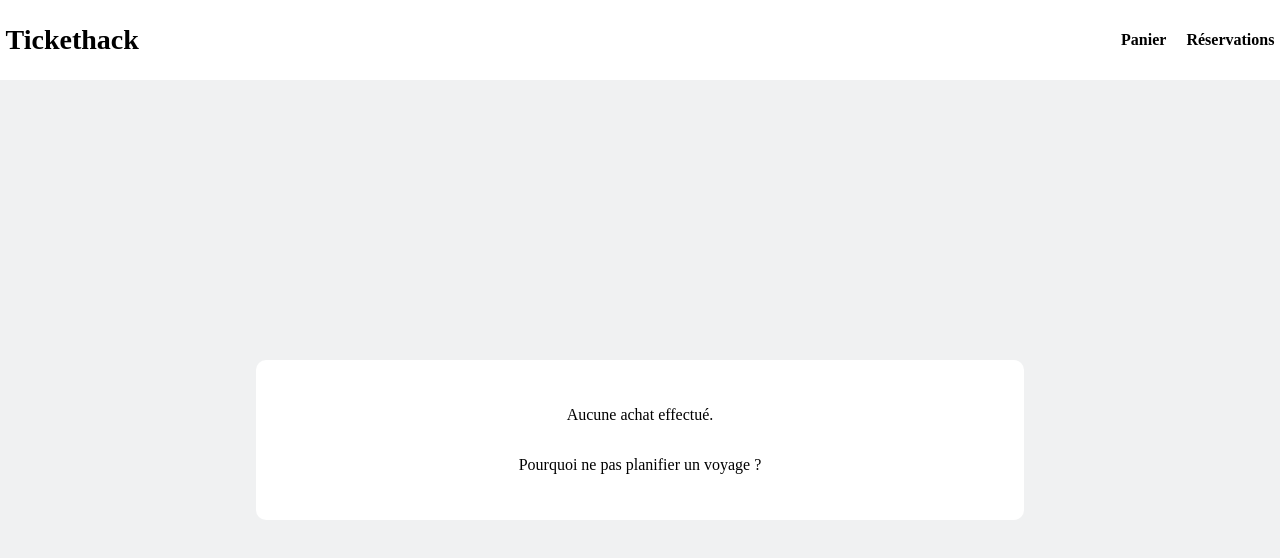
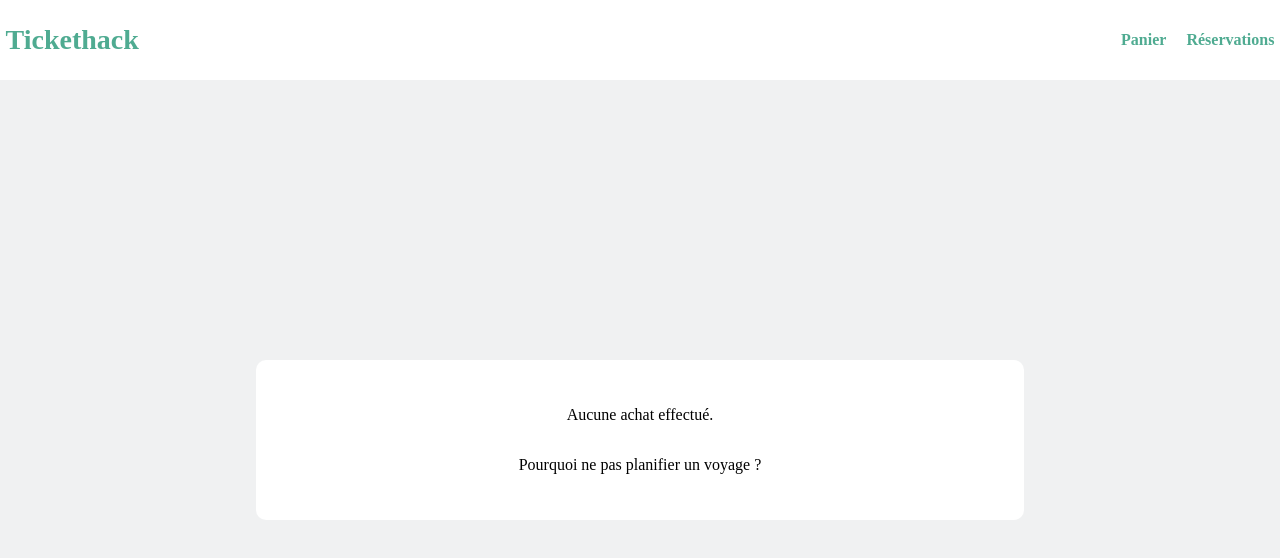
Before and after one commit to oliverstask/tickethack-frontend, a plain HTML site: page cart.html in a window 1280 px wide. Drawn offline with Linux system fonts and the light colour scheme.

```diff
--- a/header.css
+++ b/header.css
@@ -19,7 +19,7 @@
 
 a, a:visited {
     text-decoration: none;
-    color: black;
+    color: #4fab91;
 }
 
 #logo{
```
Also changed, not shown: index.html (+1 -1 lines).
